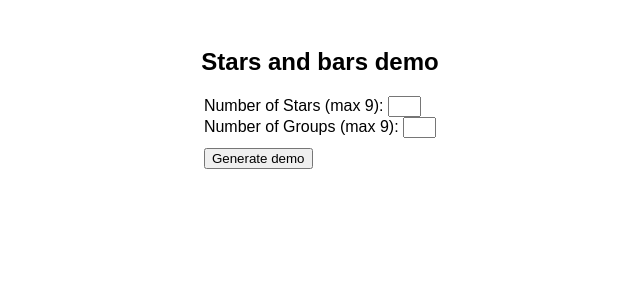
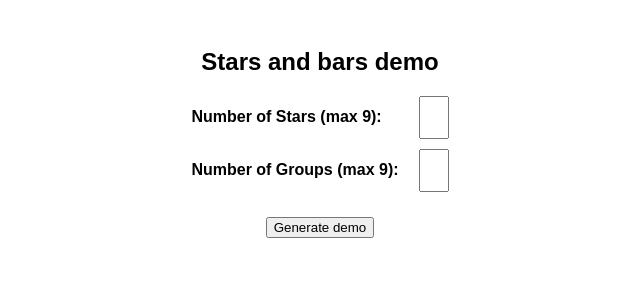
Before and after one commit to 21f3002975/21f3002975.github.io, a Jekyll site: the page visualizations/unordered-replacement.html, which Jekyll copies as it is, in a window 1280 px wide. Shown: the top 300 px of the page, without its empty margins (320-960 px from the left). Built offline with Jekyll 4.4.1, drawn with Linux system fonts in a browser that asks for light colours.

Commit message:
visualization updates

```diff
--- a/visualizations/unordered-replacement.html
+++ b/visualizations/unordered-replacement.html
@@ -82,21 +82,49 @@
     input[type=number] {
       -moz-appearance: textfield;
     }
+    .input-grid {
+      display: grid;
+      grid-template-columns: auto 1fr;
+      gap: 10px 20px;
+      align-items: center;
+      margin-bottom: 15px;
+    }
+
+    .label-cell {
+      text-align: left;
+      font-weight: bold;
+    }
+
+    .input-cell input {
+      width: 30px;
+      padding: 8px;
+      font-size: 20px;
+      box-sizing: border-box;
+    }
+    .button-container {
+      text-align: center;
+      margin-top: 10px;
+    }
   </style>
 </head>
 <body>
   <h2>Stars and bars demo</h2>
   <div id="input-section">
-  <div class="input-row">
-    <label for="star-count">Number of Stars (max 9):</label>
-    <input type="number" id="star-count" min="1" max="9" maxlength="1" />
+    <div class="input-grid">
+      <div class="label-cell">Number of Stars (max 9):</div>
+      <div class="input-cell">
+        <input type="number" id="star-count" min="1" max="9" maxlength="1" style="appearance: textfield;" />
+      </div>
+      <div class="label-cell">Number of Groups (max 9):</div>
+      <div class="input-cell">
+        <input type="number" id="group-count" min="1" max="9" maxlength="1" style="appearance: textfield;" />
+      </div>
+    </div>
+    <div class="button-container">
+      <button onclick="startDemo()">Generate demo</button>
+    </div>
   </div>
-  <div class="input-row">
-    <label for="group-count">Number of Groups (max 9):</label>
-    <input type="number" id="group-count" min="1" max="9" maxlength="1" />
-  </div>
-  <button onclick="startDemo()">Generate demo</button>
-</div>
+
 
   <div id="demo-section" class="hidden">
     <div class="counter" id="counter"></div>
```
Also changed, not shown: index.md (+3 -3 lines), visualizations/ordered-no-replacement.html (+18 -0 lines).
